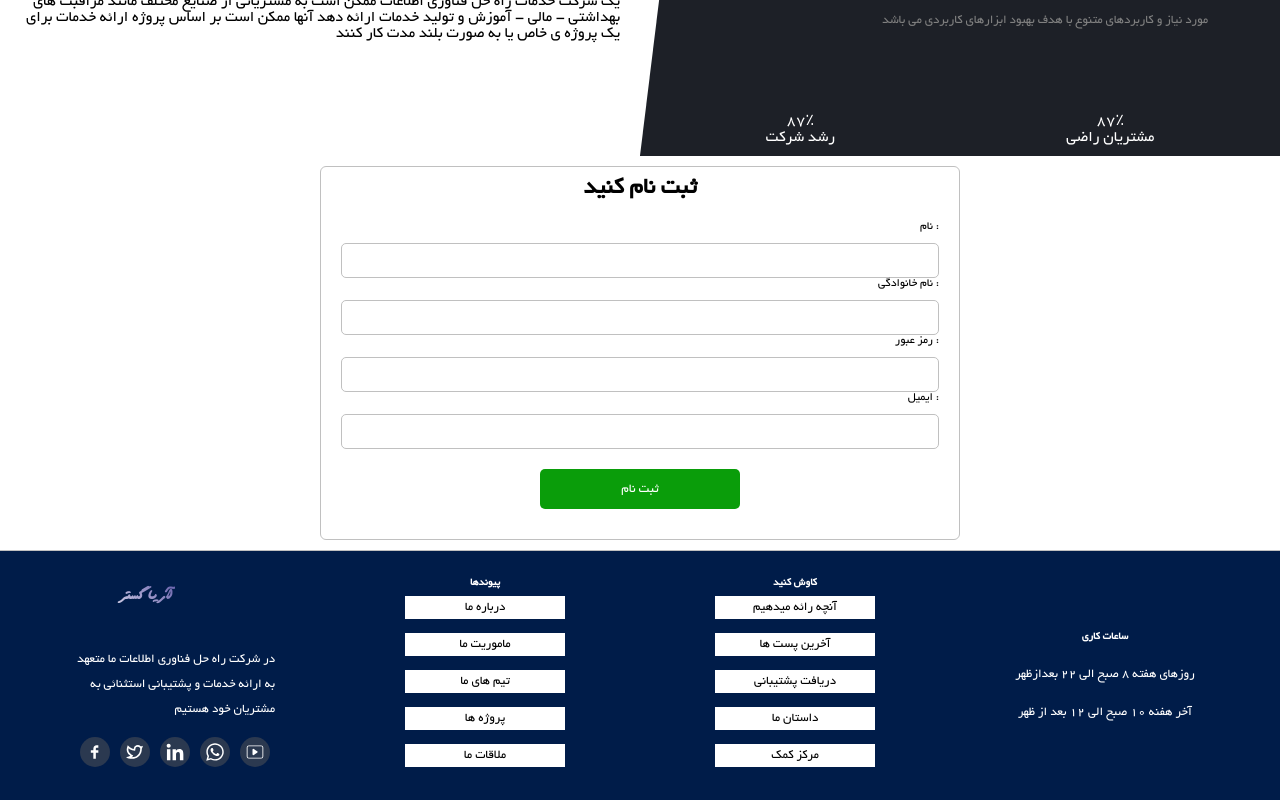
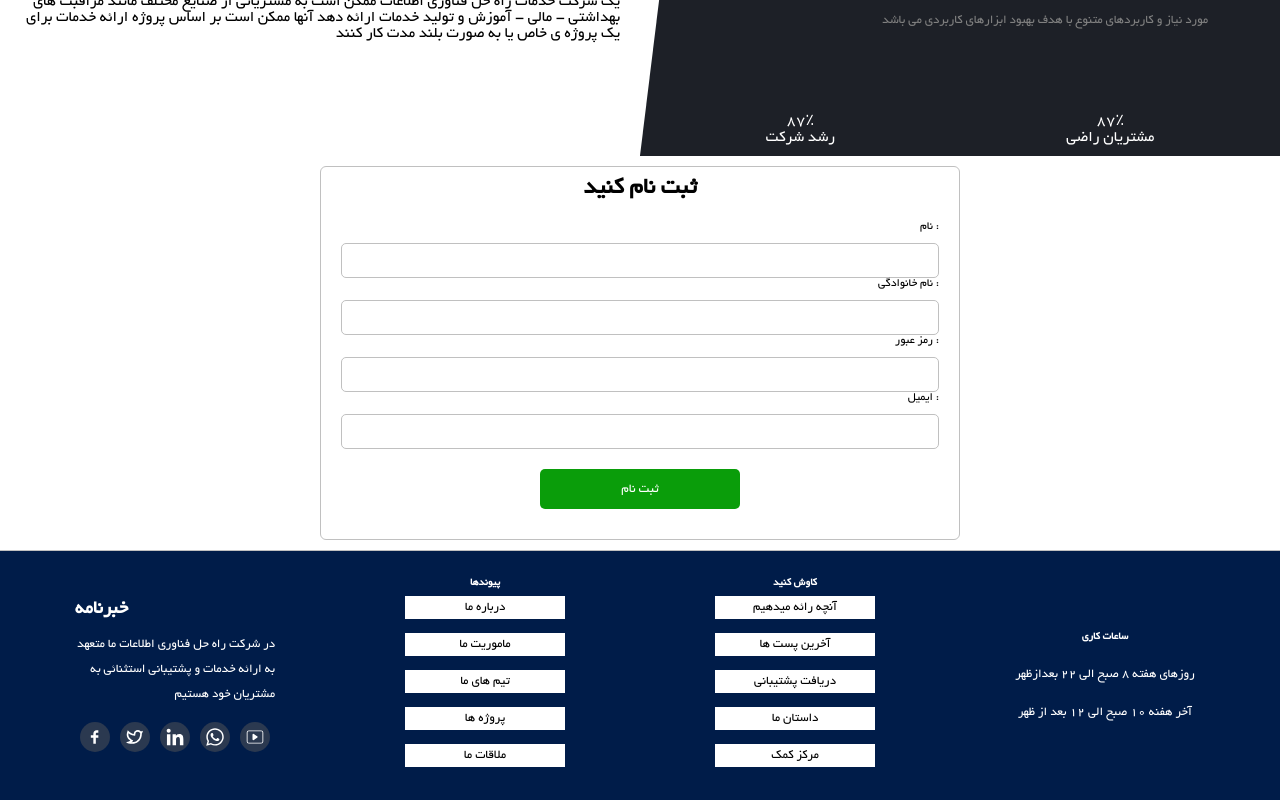
Before and after one commit to samiraomidvar7129/Consua-corporate-project, a React (Create React App) app: page /login in a window 1280 px wide. Shown: the part 924-1724 px from the top of the page. Built offline with nearby package versions, Linux system fonts and the light colour scheme.

Commit message:
change footer-item

```diff
--- a/public/index.html
+++ b/public/index.html
@@ -12,7 +12,7 @@
 
     <link rel="manifest" href="%PUBLIC_URL%/manifest.json" />
 
-    <title>آریا گستر</title>
+    <title>کسب و کار شرکتی - کانسوا </title>
   </head>
   <body>
     <div id="root"></div>
--- a/src/components/footerText.js
+++ b/src/components/footerText.js
@@ -6,10 +6,10 @@ import SocialNetworks from "./socialNetworks";
 const FooterText = () => {
   return (
     <div className="footer-item-txt">
-       <div className="footer-item-img">
-       <h2>آریا گستر</h2>
 
-          </div>
+       <h2> خبرنامه</h2>
+
+
           <p className="footer-item-p">
           در شرکت راه حل فناوری اطلاعات ما متعهد به ارائه خدمات و پشتیبانی  استثنائی به مشتریان خود هستیم
           </p>
```
